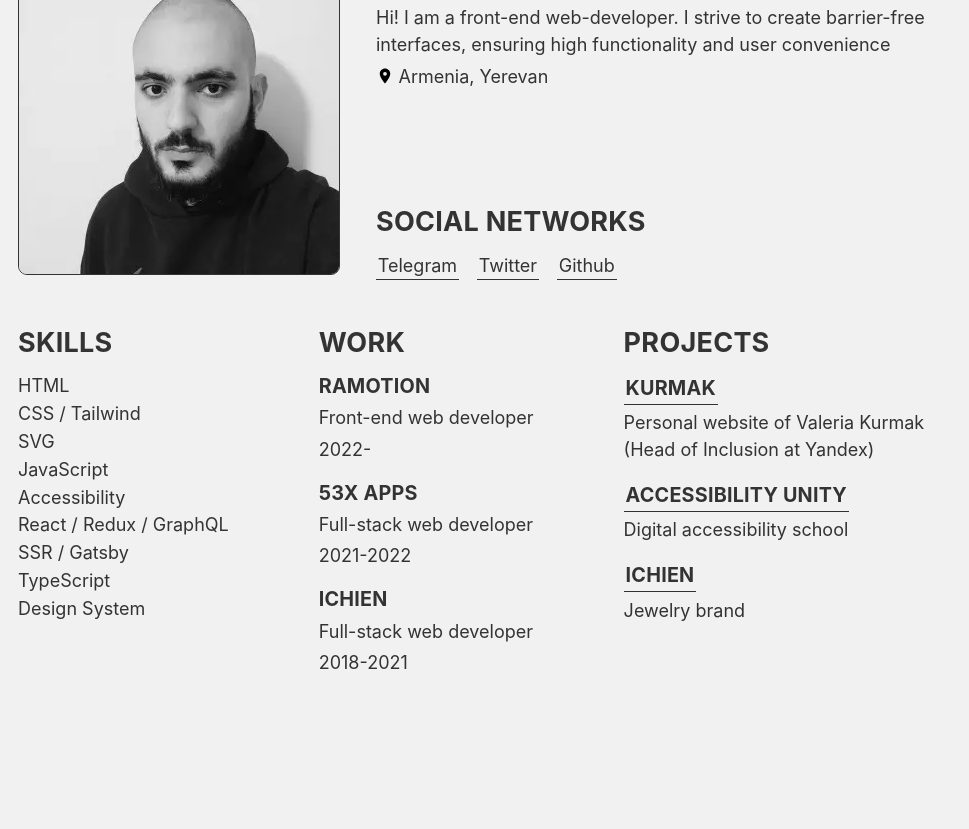
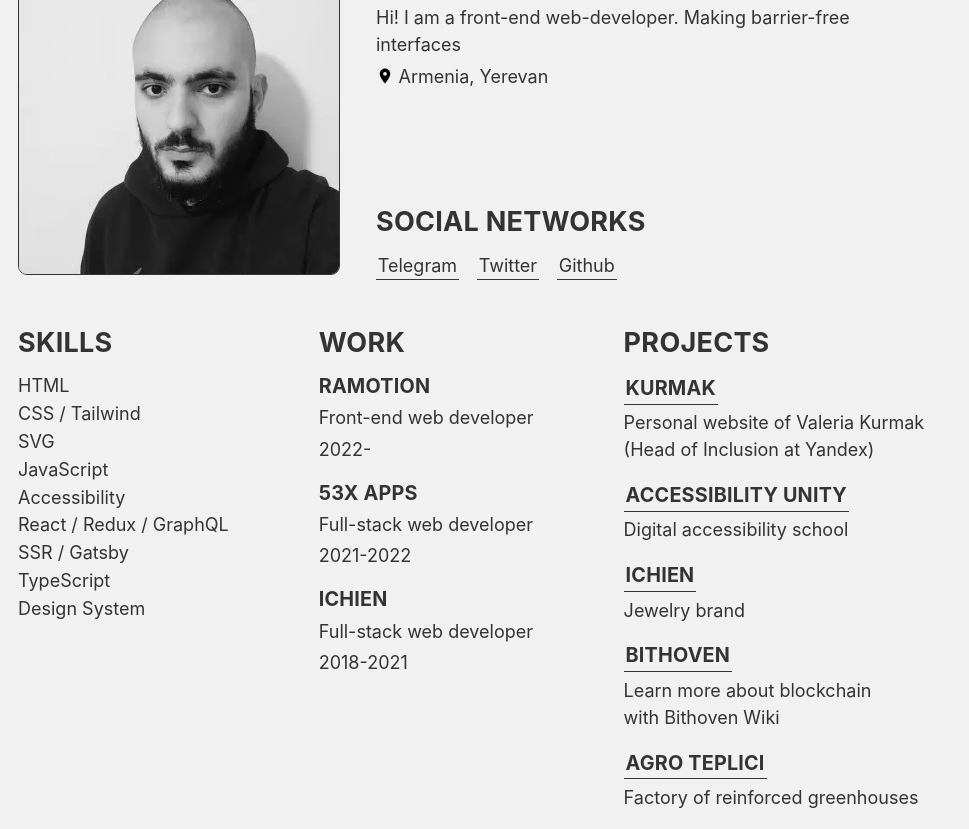
Before and after one commit to harutyun-dev/harutyun-dev.github.io, a plain HTML site: page index.html in a window 1280 px wide. Shown: the part 65-894 px from the top of the page, without its empty margins (0-969 px from the left). Before the commit the page ends 800 px from the top, so only its background shows below. Drawn offline with Linux system fonts and the light colour scheme.

Commit message:
Update bio and projects

```diff
--- a/index.html
+++ b/index.html
@@ -28,8 +28,7 @@
       <figcaption class="info__content">
         <h1 class="info__title title title_size_large">Harutyun Karapetyan</h1>
         <p class="info__text text">
-          Hi! I am a front-end web-developer. I strive to create barrier-free
-          interfaces, ensuring high functionality and user convenience
+          Hi! I am a front-end web-developer. Making barrier-free interfaces
         </p>
         <p class="info__location text">
           <img
@@ -147,6 +146,35 @@
             </h3>
             <p class="text">Jewelry brand</p>
           </li>
+          <li class="list__item">
+            <h3 class="title title_size_small">
+              <a
+                class="link"
+                href="https://bithoven.tech/en"
+                target="_blank"
+                rel="noopener noreferrer"
+              >
+                Bithoven
+              </a>
+            </h3>
+            <p class="text">
+              Learn more about blockchain <br />
+              with Bithoven Wiki
+            </p>
+          </li>
+          <li class="list__item">
+            <h3 class="title title_size_small">
+              <a
+                class="link"
+                href="https://agroteplici.ru"
+                target="_blank"
+                rel="noopener noreferrer"
+              >
+                Agro Teplici
+              </a>
+            </h3>
+            <p class="text">Factory of reinforced greenhouses</p>
+          </li>
         </ul>
       </section>
     </div>
```
